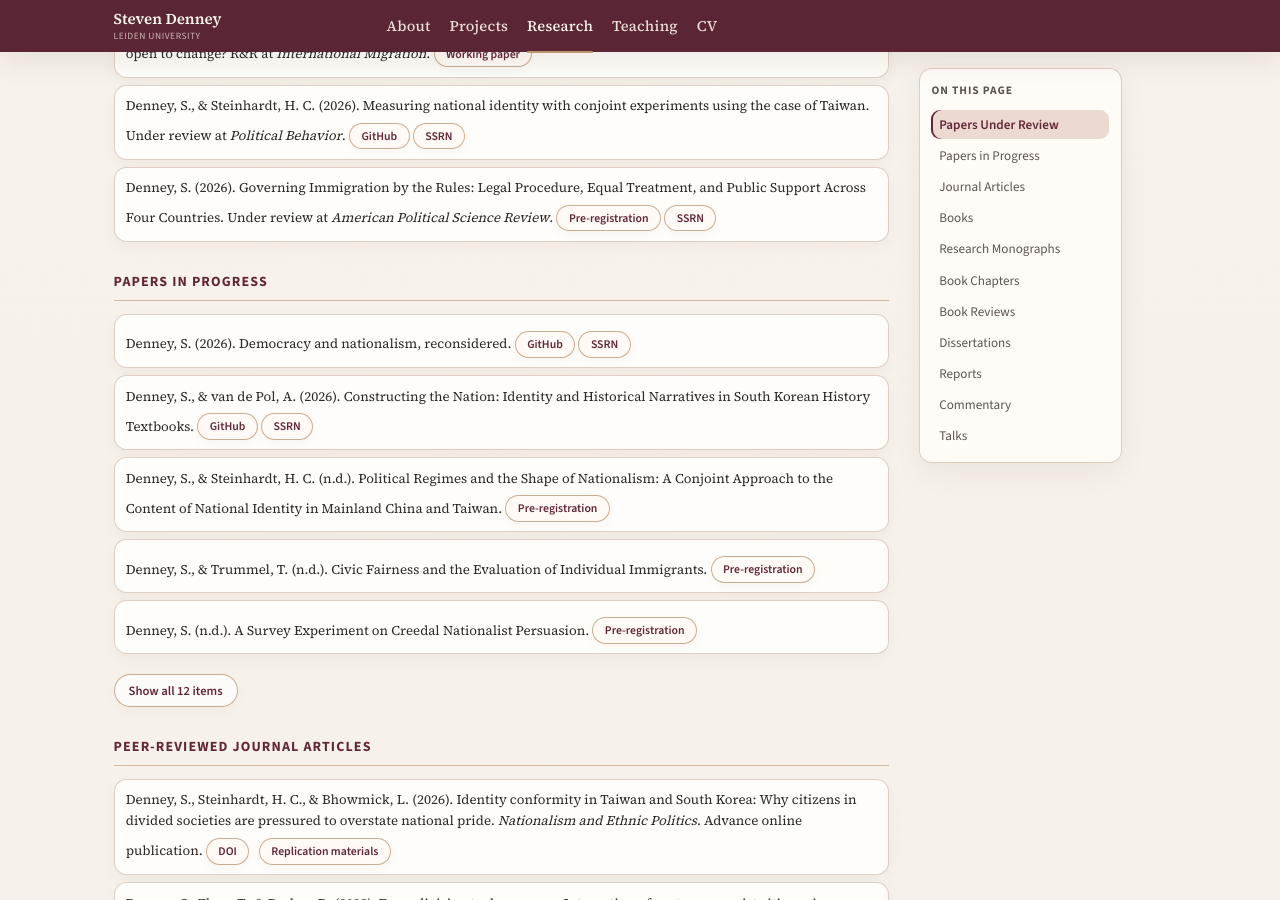
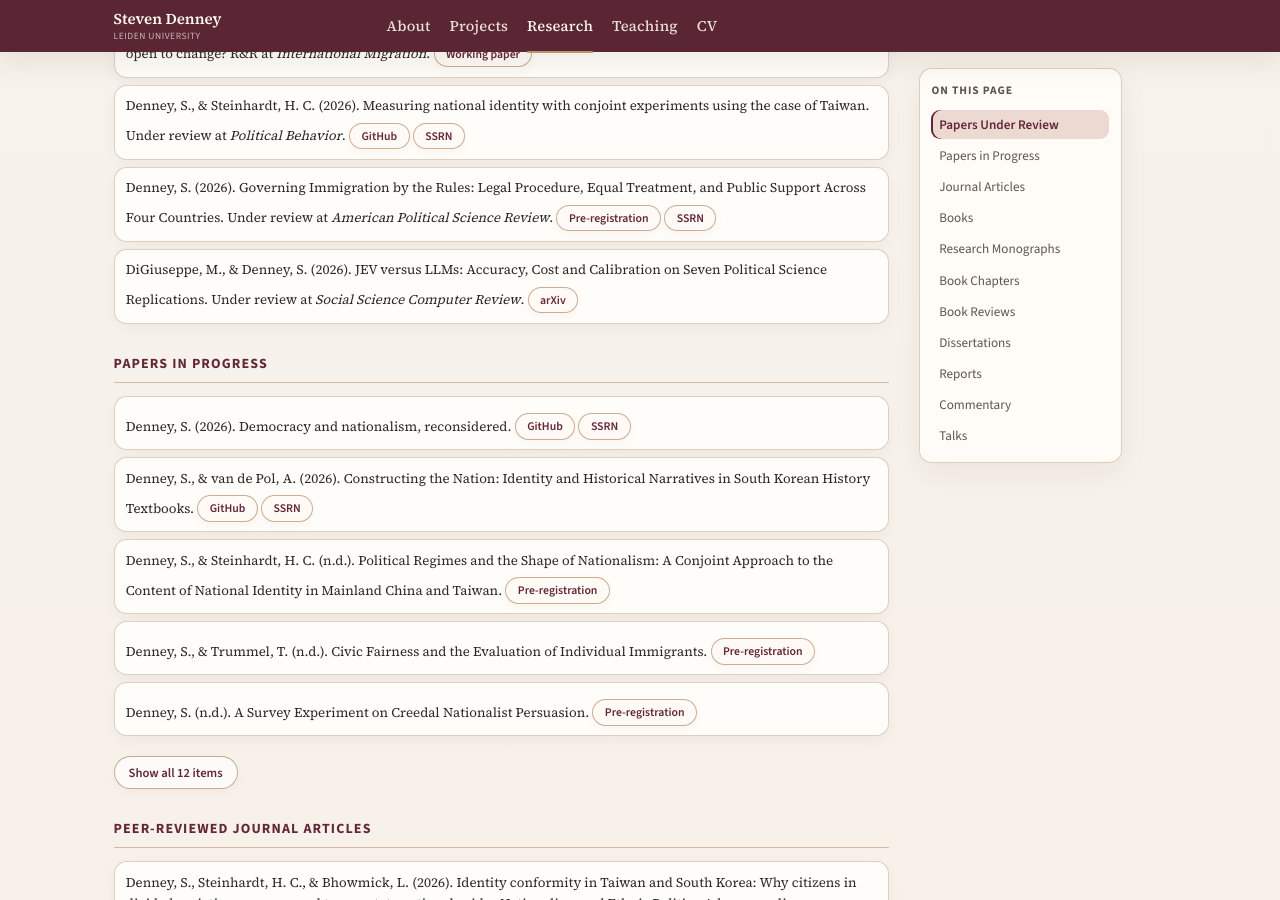
Before and after one commit to scdenney/scdenney.github.io, a Jekyll site: the page built from research.md, in a window 1280 px wide and 900 px high, scrolled down 437 px. Built offline with Jekyll 4.4.1, drawn with Linux system fonts in a browser that asks for light colours.

Commit message:
Add JEV versus LLMs as under review at SSCR

```diff
--- a/research.md
+++ b/research.md
@@ -55,6 +55,10 @@ Denney, S., & Steinhardt, H. C. (2026). Measuring national identity with conjoin
 
 <p class="publication-item">
 Denney, S. (2026). Governing Immigration by the Rules: Legal Procedure, Equal Treatment, and Public Support Across Four Countries. Under review at <em>American Political Science Review</em>. <a href="/assets/preregistrations/procedural-legitimacy/" target="_blank" rel="noopener noreferrer" class="resource-link" style="margin-right: 0;">Pre-registration</a> <a href="https://papers.ssrn.com/sol3/papers.cfm?abstract_id=7564458" target="_blank" rel="noopener noreferrer" class="resource-link">SSRN</a>
+</p>
+
+<p class="publication-item">
+DiGiuseppe, M., & Denney, S. (2026). JEV versus LLMs: Accuracy, Cost and Calibration on Seven Political Science Replications. Under review at <em>Social Science Computer Review</em>. <a href="https://arxiv.org/abs/2610.06625" target="_blank" rel="noopener noreferrer" class="resource-link">arXiv</a>
 </p>
 </div>
 
```
